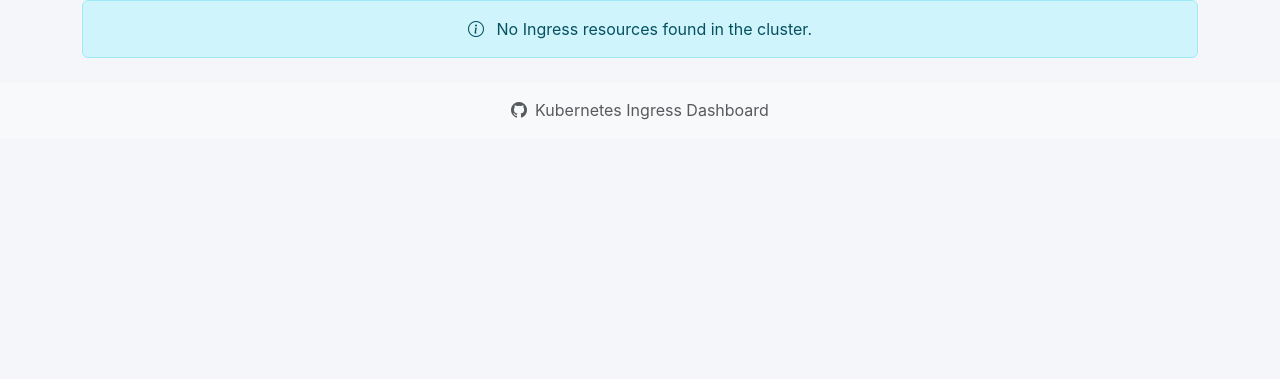
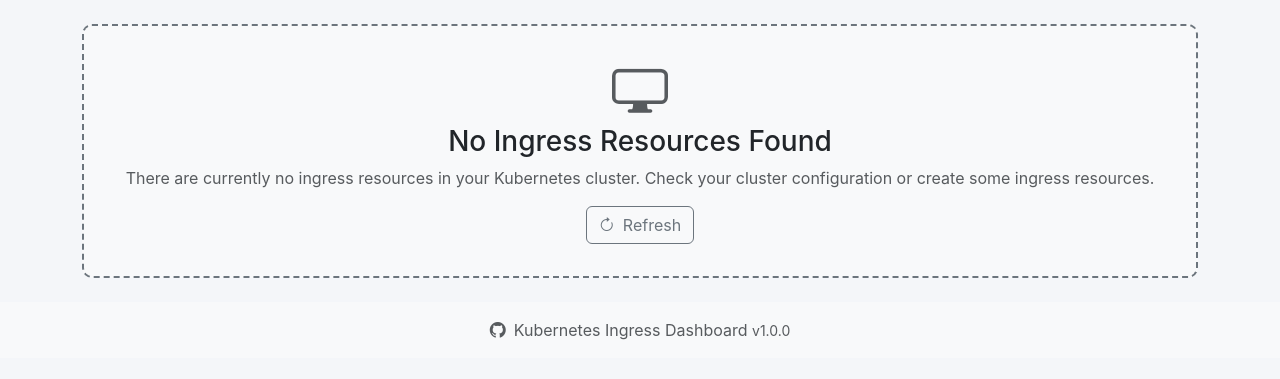
Before and after one commit to MichaelTrip/ingress-dashboard, a Flask app: template templates/index.html in a window 1280 px wide. Shown: the part 176-555 px from the top of the page. Run offline with Flask 2, Linux system fonts and the light colour scheme; the template is opened without the code that fills it, so the values that code supplies are empty.

Commit message:
fixing tests

```diff
--- a/app.py
+++ b/app.py
@@ -10,13 +10,21 @@
 logger = logging.getLogger(__name__)
 
 
-def get_ingress_resources():
+def get_ingress_resources(mock_resources=None):
+    # If mock resources are provided (useful for testing), return them
+    if mock_resources is not None:
+        return mock_resources
+
     try:
         # Try in-cluster configuration first
         config.load_incluster_config()
     except config.ConfigException:
-        # Fallback to local kubeconfig
-        config.load_kube_config()
+        try:
+            # Fallback to local kubeconfig
+            config.load_kube_config()
+        except Exception as e:
+            logger.warning(f"Could not load Kubernetes config: {e}")
+            return []
 
     # Create Kubernetes API client
     networking_v1 = client.NetworkingV1Api()
@@ -58,13 +66,15 @@
         return []
 
 
-def create_app():
+def create_app(test_config=None):
     app = Flask(__name__)
 
     @app.route('/')
     def index():
         try:
-            ingresses = get_ingress_resources()
+            # If test_config is provided, use mock resources
+            mock_resources = test_config.get('mock_resources') if test_config else None
+            ingresses = get_ingress_resources(mock_resources)
             return render_template('index.html', ingresses=ingresses)
         except Exception as e:
             logger.error(f"Error rendering index: {e}")
--- a/templates/index.html
+++ b/templates/index.html
@@ -52,6 +52,14 @@
             color: var(--secondary-color);
             text-decoration: underline;
         }
+
+        .empty-state {
+            background-color: #f8f9fa;
+            border: 2px dashed #6c757d;
+            border-radius: 10px;
+            padding: 2rem;
+            text-align: center;
+        }
     </style>
 </head>
 <body>
@@ -66,6 +74,7 @@
         </header>
 
         <div class="container">
+            {% if ingresses %}
                 <div class="row row-cols-1 row-cols-md-2 row-cols-lg-3 g-4">
                     {% for ingress in ingresses %}
                     <div class="col">
@@ -99,11 +108,19 @@
                     </div>
                     {% endfor %}
                 </div>
-
-            {% if not ingresses %}
-            <div class="alert alert-info text-center" role="alert">
-                <i class="bi bi-info-circle me-2"></i>
-                No Ingress resources found in the cluster.
+            {% else %}
+                <div class="empty-state">
+                    <i class="bi bi-display display-4 text-muted mb-3"></i>
+                    <h3>No Ingress Resources Found</h3>
+                    <p class="text-muted">
+                        There are currently no ingress resources in your Kubernetes cluster.
+                        Check your cluster configuration or create some ingress resources.
+                    </p>
+                    <div class="d-flex justify-content-center">
+                        <button onclick="window.location.reload()" class="btn btn-outline-secondary">
+                            <i class="bi bi-arrow-clockwise me-2"></i>Refresh
+                        </button>
+                    </div>
                 </div>
             {% endif %}
         </div>
@@ -113,10 +130,35 @@
         <div class="container">
             <span class="text-muted">
                 <i class="bi bi-github me-2"></i>Kubernetes Ingress Dashboard
+                <span class="small">v1.0.0</span>
             </span>
         </div>
     </footer>
 
     <script src="https://cdn.jsdelivr.net/npm/bootstrap@5.3.0/dist/js/bootstrap.bundle.min.js"></script>
+    <script>
+        document.addEventListener('DOMContentLoaded', function() {
+            // Optional: Add client-side refresh functionality
+            const refreshBtn = document.querySelector('.btn-outline-secondary');
+            if (refreshBtn) {
+                refreshBtn.addEventListener('click', function() {
+                    window.location.reload();
+                });
+            }
+
+            // Optional: Animate cards on load
+            const cards = document.querySelectorAll('.card');
+            cards.forEach((card, index) => {
+                card.style.opacity = '0';
+                card.style.transform = 'translateY(20px)';
+
+                setTimeout(() => {
+                    card.style.transition = 'all 0.5s ease';
+                    card.style.opacity = '1';
+                    card.style.transform = 'translateY(0)';
+                }, index * 100);
+            });
+        });
+    </script>
 </body>
 </html>
```
Also changed, not shown: tests/test_app.py (+17 -1 lines). Lines whose indentation alone changed are shown as unchanged.
